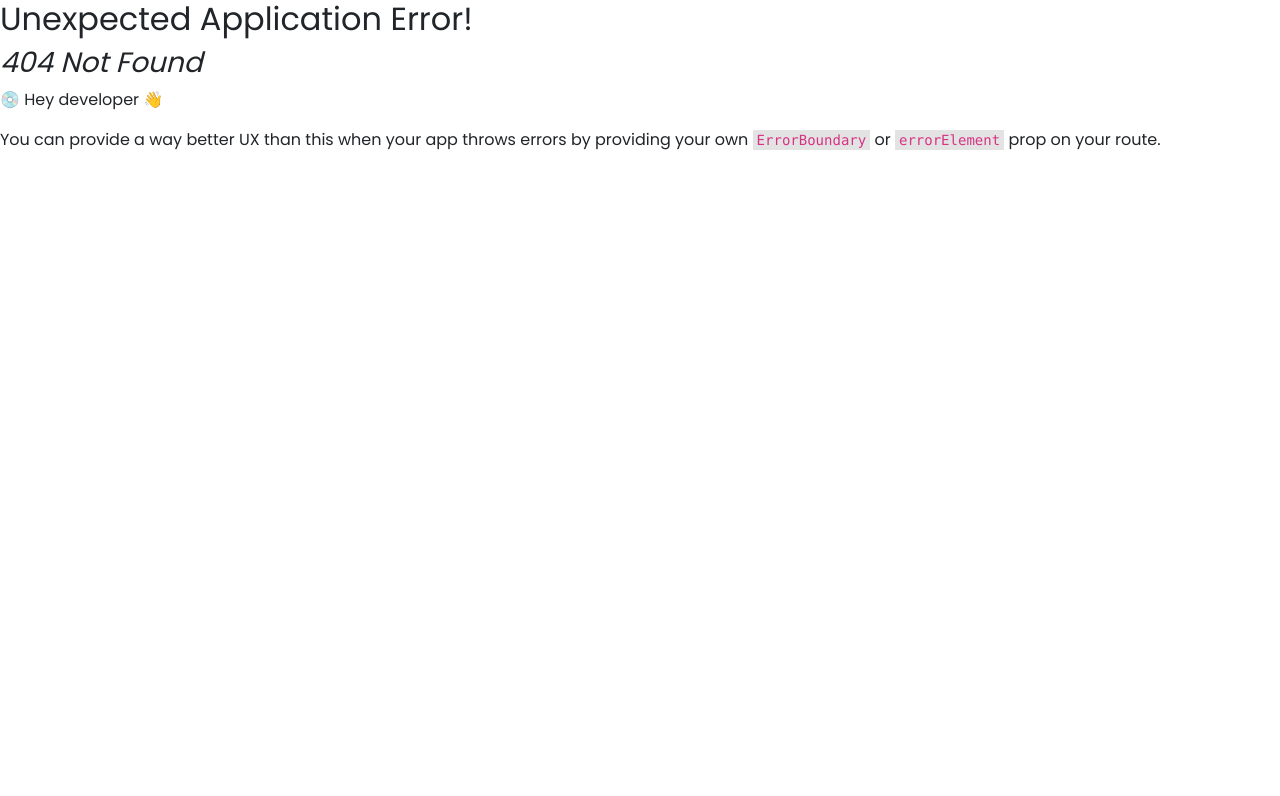
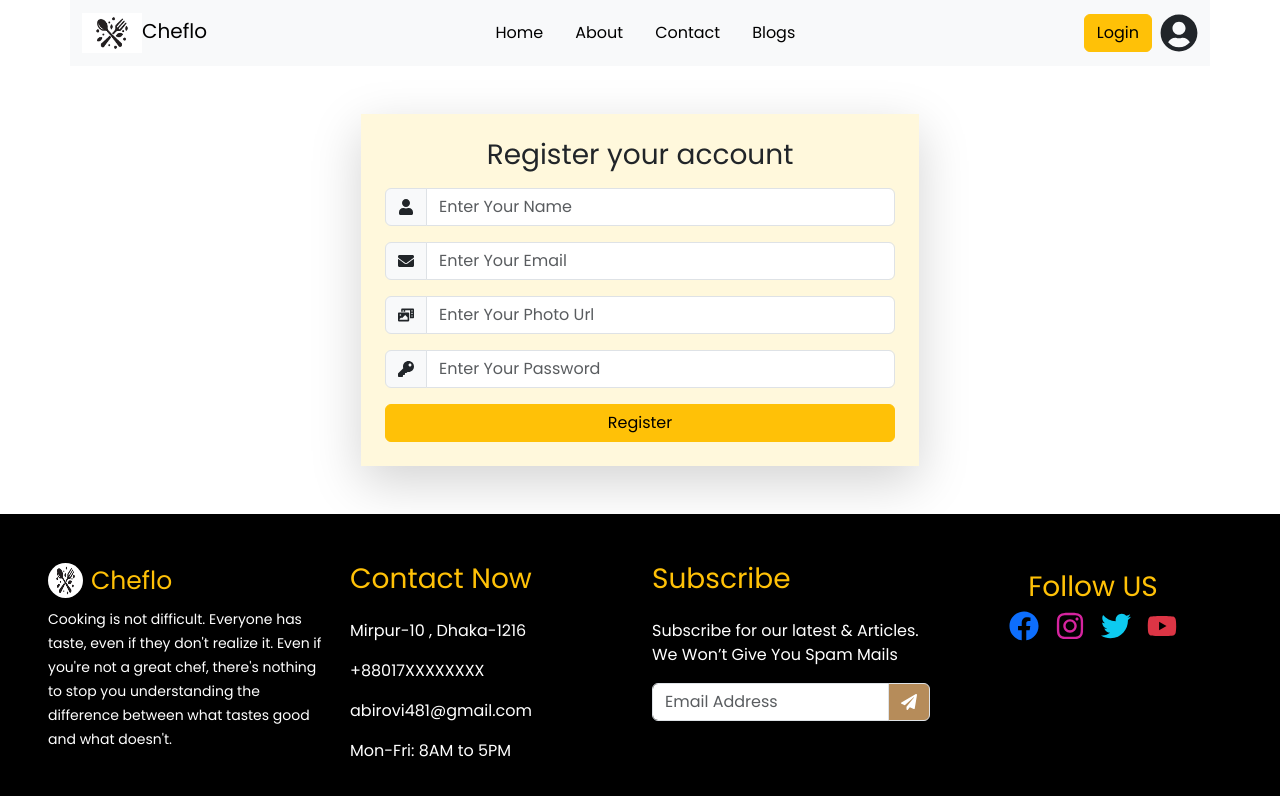
Before and after one commit to OviIslmAbir/Cheflo-client-site, a React (Vite) app: page /register in a window 1280 px wide. Before the commit this address had no page. Shown: the top 796 px of the page. Built offline with nearby package versions, Linux system fonts and the light colour scheme.

Commit message:
fiveth-commit

```diff
--- a/package.json
+++ b/package.json
@@ -10,6 +10,7 @@
     "preview": "vite preview"
   },
   "dependencies": {
+    "firebase": "^9.21.0",
     "localforage": "^1.10.0",
     "match-sorter": "^6.3.1",
     "react": "^18.2.0",
--- a/src/Common/Footer/Footer.jsx
+++ b/src/Common/Footer/Footer.jsx
@@ -6,11 +6,11 @@ const Footer = () => {
         <div className='p-5 mt-5 bg-black text-white'>
            <div className='row'>
                 <div className="col-lg-3">
-                   <Link style={{color: '#B68C5A'}} className="navbar-brand d-flex align-items-center mb-2" to='/'><img style={{width:"35px", height:"35px", borderRadius:"50%"}} src="img/logo.png" alt="" /><span style={{fontSize:"25px"}} className='ms-2'>Cheflo</span></Link>
+                   <Link className="navbar-brand d-flex align-items-center mb-2 text-warning" to='/'><img style={{width:"35px", height:"35px", borderRadius:"50%"}} src="img/logo.png" alt="" /><span style={{fontSize:"25px"}} className='ms-2'>Cheflo</span></Link>
                    <p><small>Cooking is not difficult. Everyone has taste, even if they don't realize it. Even if you're not a great chef, there's nothing to stop you understanding the difference between what tastes good and what doesn't.</small></p>
                 </div>
                 <div className="col-lg-3">
-                    <h3 className="mb-4" style={{color: '#B68C5A'}}>Contact Now</h3>
+                    <h3 className="mb-4 text-warning">Contact Now</h3>
                     <div>
                         <p>Mirpur-10 , Dhaka-1216</p>
                         <p>+88017XXXXXXXX</p>
@@ -19,7 +19,7 @@ const Footer = () => {
                     </div>
                 </div>
                 <div className="col-lg-3">
-                  <h3 className="mb-4" style={{color: "#B68C5A"}}>Subscribe</h3>
+                  <h3 className="mb-4 text-warning">Subscribe</h3>
                   <p>Subscribe for our latest & Articles. We Won’t Give You Spam Mails</p>
                   <div className="input-group flex-nowrap">
                     <input type="email" className="form-control" placeholder="Email Address" aria-label="Email" aria-describedby="addon-wrapping"/>
@@ -27,7 +27,7 @@ const Footer = () => {
                   </div>
                 </div>
                 <div className="col-lg-3 text-center">
-                    <h3 style={{color: '#B68C5A'}} className='mt-2'>Follow US</h3>
+                    <h3 className='mt-2 text-warning'>Follow US</h3>
                     <div>
                         <FaFacebook style={{cursor:"pointer",fontSize:"30px"}} className='text-primary mx-2'/>
                         <FaInstagram className='mx-2' style={{color: '#d6249f', cursor:"pointer",fontSize:"30px"}}/>
--- a/src/Common/Header/Header.jsx
+++ b/src/Common/Header/Header.jsx
@@ -53,7 +53,7 @@ const Header = () => {
                         </li>
                     </ul>
                     <div>
-                        <button className='btn btn-warning'>Login</button>
+                        <Link to='/login'><button className='btn btn-warning'>Login</button></Link>
                         <FaUserCircle className='ms-2' style={{width:"38px", height:"38px", cursor:"pointer"}}/>
                     </div>
                 </div>
--- a/src/Pages/Home/Home.jsx
+++ b/src/Pages/Home/Home.jsx
@@ -12,7 +12,7 @@ const Home = () => {
                     <button className='btn btn-warning'>Recipes</button>
                 </div>
                 <div className="col-lg-5">
-                    <img style={{width:"500px"}} src="img/banner-chef.jpg" alt="" />
+                    <img className='img-fluid' style={{width:"550px"}} src="img/banner-chef.jpg" alt="" />
                 </div>
             </div>
             <div>
--- /dev/null
+++ b/src/Pages/Register/Register.jsx
@@ -0,0 +1,30 @@
+import React from 'react';
+import { FaEnvelope, FaKey, FaUser, FaPhotoVideo } from 'react-icons/fa';
+const Register = () => {
+    return (
+        <div className='container my-5'>
+        <form style={{backgroundColor:"cornsilk"}} className='shadow-lg p-2 p-lg-4 mx-auto w-50'>
+           <h3 className='text-center'>Register your account</h3>
+            <div class="input-group flex-nowrap my-3">
+                <span class="input-group-text" id="addon-wrapping"><FaUser/></span>
+                <input type="text" name='name' class="form-control" placeholder="Enter Your Name" aria-label="Username" aria-describedby="addon-wrapping" required/>
+            </div>
+            <div class="input-group flex-nowrap my-3">
+                <span class="input-group-text" id="addon-wrapping"><FaEnvelope/></span>
+                <input type="email" name='email' class="form-control" placeholder="Enter Your Email" aria-label="Username" aria-describedby="addon-wrapping" required/>
+            </div>
+            <div class="input-group flex-nowrap my-3">
+                <span class="input-group-text" id="addon-wrapping"><FaPhotoVideo/></span>
+                <input type="url" name='photo' class="form-control" placeholder="Enter Your Photo Url" aria-label="Username" aria-describedby="addon-wrapping" required/>
+            </div>
+            <div class="input-group flex-nowrap my-3">
+                <span class="input-group-text" id="addon-wrapping"><FaKey/></span>
+                <input type="password" name='pass' class="form-control" placeholder="Enter Your Password" aria-label="Enter Your Password" aria-describedby="addon-wrapping" required/>
+            </div>
+            <input className='btn btn-warning w-100' type="submit" value="Register" />
+        </form>
+    </div>
+    );
+};
+
+export default Register;
--- /dev/null
+++ b/src/Pages/SignIn/SignIn.jsx
@@ -0,0 +1,24 @@
+import React from 'react';
+import { FaEnvelope, FaKey } from 'react-icons/fa';
+import { Link } from 'react-router-dom';
+const SignIn = () => {
+    return (
+        <div className='container my-5'>
+            <form style={{backgroundColor:"cornsilk"}} className='shadow-lg p-2 p-lg-4 mx-auto w-50'>
+               <h3 className='text-center'>Login your account</h3>
+                <div class="input-group flex-nowrap my-3">
+                    <span class="input-group-text" id="addon-wrapping"><FaEnvelope/></span>
+                    <input type="email" name='email' class="form-control" placeholder="Enter Your Email" aria-label="Username" aria-describedby="addon-wrapping" required/>
+                </div>
+                <div class="input-group flex-nowrap my-3">
+                    <span class="input-group-text" id="addon-wrapping"><FaKey/></span>
+                    <input type="password" name='pass' class="form-control" placeholder="Enter Your Password" aria-label="Enter Your Password" aria-describedby="addon-wrapping" required/>
+                </div>
+                <input className='btn btn-warning w-100' type="submit" value="Login" />
+                <p className='text-center my-2'>Don't Have An Account ? <Link style={{textDecoration:"none"}} className='text-danger' to='/register'>Register</Link></p>
+            </form>
+        </div>
+    );
+};
+
+export default SignIn;
```
Also changed, not shown: src/firebase/firebase.config.js (added, +14 -0 lines), src/main.jsx (+14 -1 lines), src/Layout/Main.jsx (line endings or trailing spaces), 1 other file (tests, documents, lock files or other folders).
